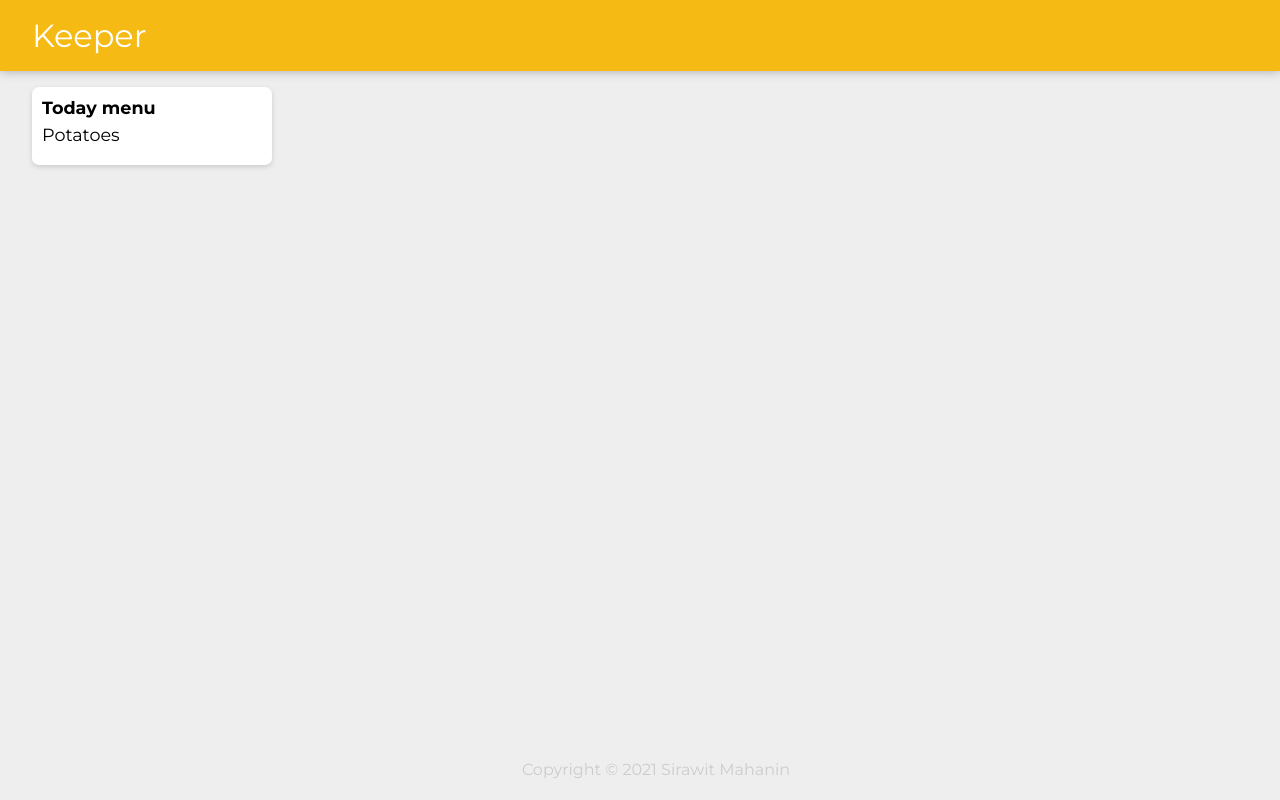
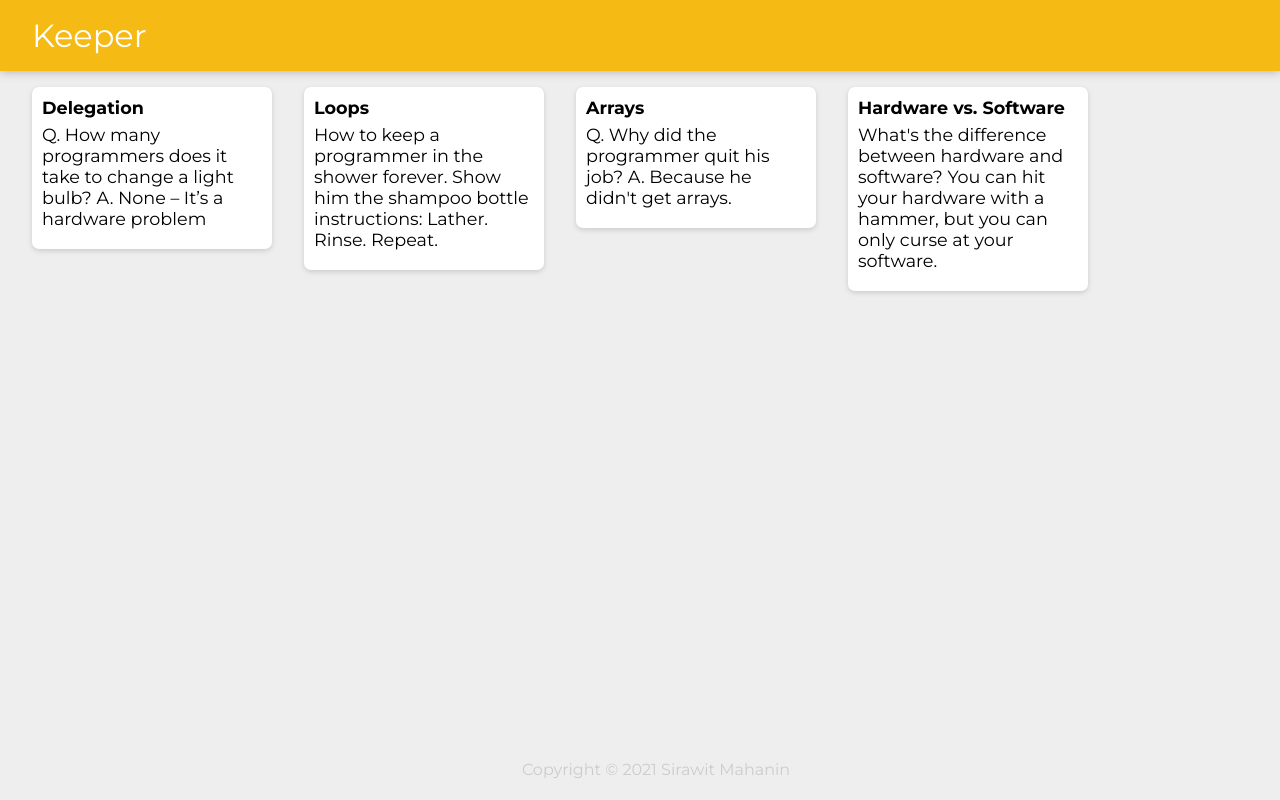
Before and after one commit to manooi/react-project, a React (Create React App) app: page / in a window 1280 px wide. Built offline with nearby package versions, Linux system fonts and the light colour scheme.

Commit message:
keeper app part2 add props and map function

```diff
--- a/src/components/App.js
+++ b/src/components/App.js
@@ -2,17 +2,22 @@
 import Header from './Header'
 import Footer from './Footer'
 import Note from './Note'
-// import './App.css';
-
+import notes from "./notes";
 
 function App() {
   return (
     <div>
       <Header />
-      <Note />
+      {notes.map(noteItem => (
+        <Note
+          key={noteItem.key}
+          title={noteItem.title}
+          content={noteItem.content}
+        />
+      ))}
       <Footer />
     </div>
- );
+  );
 }
 
 export default App;
--- a/src/components/Note.jsx
+++ b/src/components/Note.jsx
@@ -1,11 +1,12 @@
-import React from 'react';
+import React from "react";
 
-function Note() {
+function Note(props) {
   return (
-  <div className="note">
-    <h1>Today menu</h1>
-    <p>Potatoes</p>
-  </div>);
+    <div className="note">
+      <h1>{props.title}</h1>
+      <p>{props.content}</p>
+    </div>
+  );
 }
 
 export default Note;
--- /dev/null
+++ b/src/components/notes.js
@@ -0,0 +1,28 @@
+const notes = [
+  {
+    key: 1,
+    title: "Delegation",
+    content:
+      "Q. How many programmers does it take to change a light bulb? A. None – It’s a hardware problem"
+  },
+  {
+    key: 2,
+    title: "Loops",
+    content:
+      "How to keep a programmer in the shower forever. Show him the shampoo bottle instructions: Lather. Rinse. Repeat."
+  },
+  {
+    key: 3,
+    title: "Arrays",
+    content:
+      "Q. Why did the programmer quit his job? A. Because he didn't get arrays."
+  },
+  {
+    key: 4,
+    title: "Hardware vs. Software",
+    content:
+      "What's the difference between hardware and software? You can hit your hardware with a hammer, but you can only curse at your software."
+  }
+];
+
+export default notes;
```
